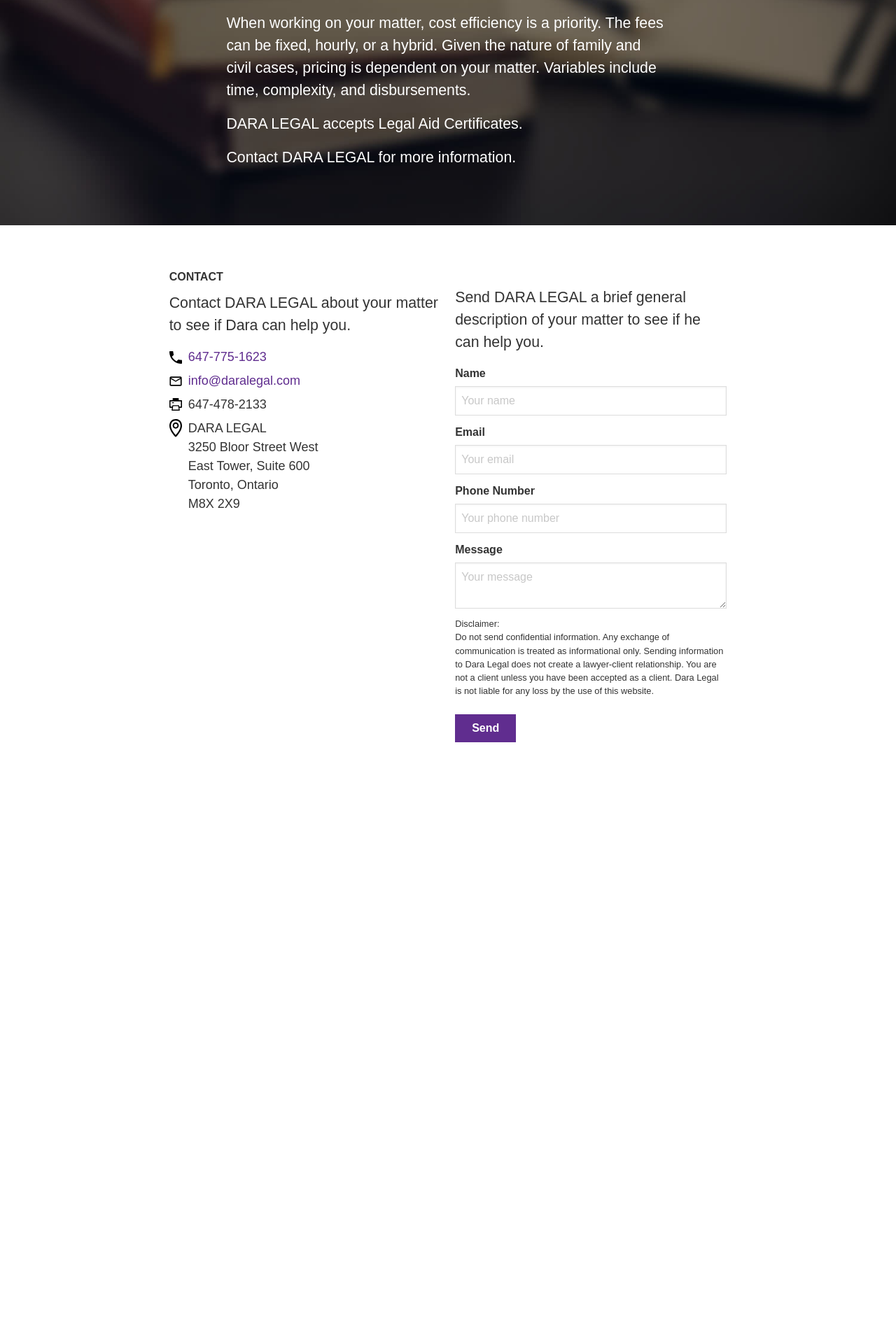
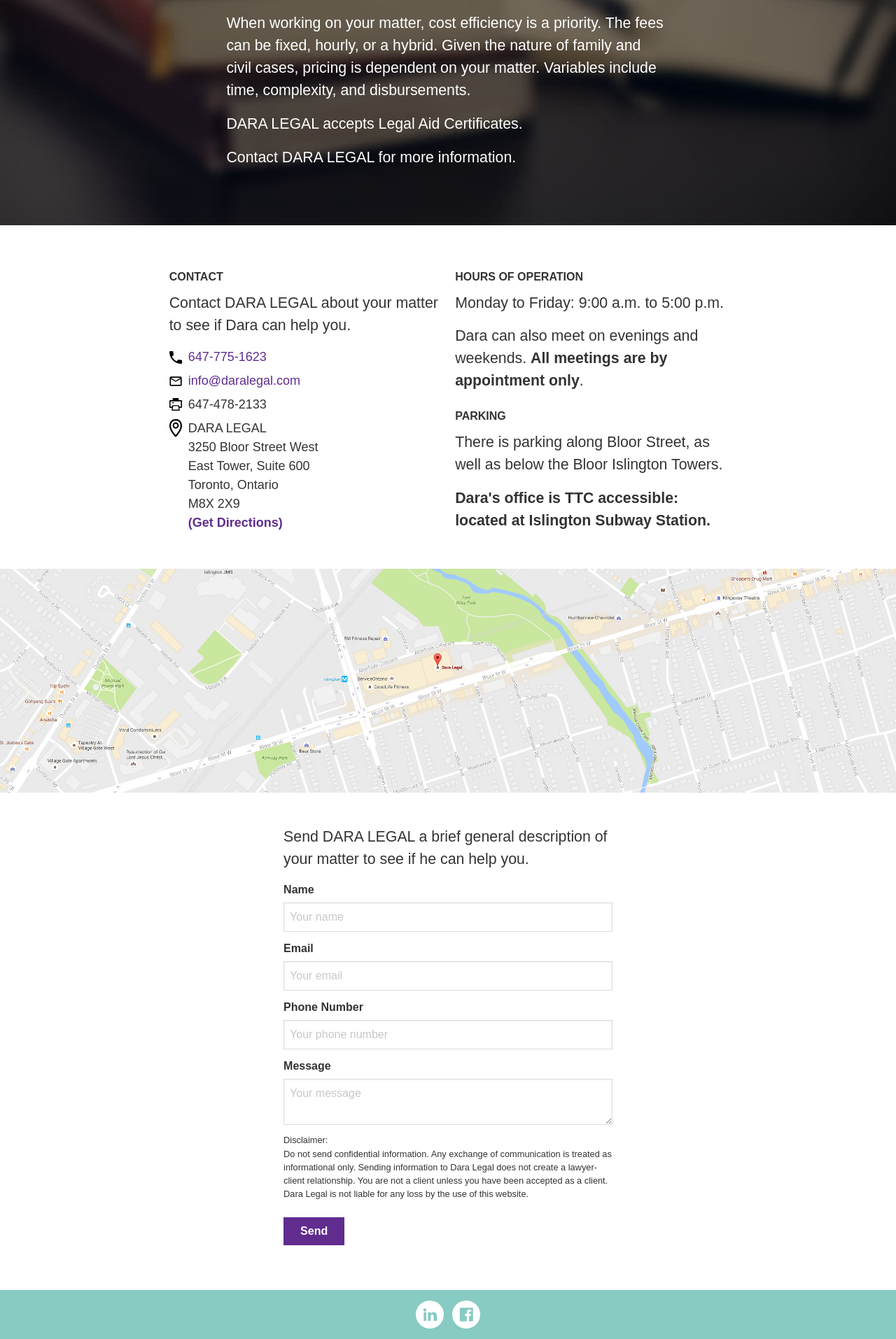
Before and after one commit to daralegal/daralegal.github.io, a Jekyll site: the page built from index.html, in a window 1280 px wide. Shown: the part 2078-3992 px from the top of the page at 70% size. Built offline with Jekyll 4.4.1, drawn with Linux system fonts in a browser that asks for light colours; nearby versions of some CDN libraries.

Commit message:
Updates to location

```diff
--- a/_includes/footer.html
+++ b/_includes/footer.html
@@ -1,2 +1,8 @@
 <footer>
+  <div class="wrapper">
+    <ul>
+      <li class="linkedin"><a href="//www.linkedin.com/company/dara-legal">LinkedIn</a></li>
+      <li class="facebook"><a href="//www.facebook.com/daralegaltoronto/">Facebook</a></li>
+    </ul>
+  </div>
 </footer>
--- a/_sass/_article.scss
+++ b/_sass/_article.scss
@@ -84,7 +84,7 @@ article {
       font-style: normal;
     }
   }
-  form {
+  div.location-info {
     margin-top: $base-spacing;
     @include span-columns(10 of 12);
     @include shift(1);
@@ -95,6 +95,19 @@ article {
     @media screen and (min-width: 980px) {
       @include span-columns(5 of 12);
       @include shift(0);
+    }
+  }
+  form {
+    margin-top: 0;
+    @include span-columns(10 of 12);
+    @include shift(1);
+    input[type="submit"] {
+      clear: both;
+      margin-top: $base-spacing;
+    }
+    @media screen and (min-width: 980px) {
+      @include span-columns(6 of 12);
+      @include shift(3);
     }
   }
   section {
@@ -153,6 +166,14 @@ article {
         }
       }
     }
+    &#location {
+      div.content {
+        @media screen and (min-width: 980px) {
+          @include span-columns(5 of 12);
+          @include shift(1);
+        }
+      }
+    }
     &#contact {
       div.content {
         @media screen and (min-width: 980px) {
@@ -181,3 +202,92 @@ article {
     }
   }
 }
+
+div.more-content {
+  @include span-columns(10 of 12);
+  @include shift(1);
+  @media screen and (min-width: 980px) {
+    @include span-columns(5 of 12);
+    @include shift(0);
+  }
+}
+
+div.hours, div.parking {
+  margin-top: $small-spacing;
+  @media screen and (min-width: 980px) {
+    margin-top: 0;
+  }
+  h2 {
+    font-size: modular-scale(-1);
+    font-weight: 600;
+    @media screen and (min-width: 640px) {
+      font-size: modular-scale(0);
+    }
+  }
+}
+
+div.parking {
+  margin-top: $base-spacing;
+}
+
+p.ttc {
+  margin-top: $small-spacing;
+}
+
+div.map-container {
+  margin-top: $base-spacing*1.5;
+  height: 200px;
+  background: url(../img/map.jpg) no-repeat center center;
+  background-size: cover;
+  margin-bottom: $base-spacing*2;
+  @media screen and (min-width: 640px) {
+    height: 320px;
+  }
+}
+
+footer {
+  background: $turqouise;
+  padding: $small-spacing 0;
+  @media screen and (min-width: 980px) {
+    padding: $small-spacing*1.25 0;
+  }
+  div.wrapper {
+    @include outer-container();
+  }
+  ul {
+    text-align: right;
+    @include span-columns(10 of 12);
+    @include shift(1);
+    @media screen and (min-width: 980px) {
+      text-align: center;
+    }
+    li {
+      display: inline-block;
+      margin: 0 4px;
+      a {
+        width: 32px;
+        height: 32px;
+        display: block;
+        text-indent: 999em;
+        @media screen and (min-width: 980px) {
+          width: 40px;
+          height: 40px;
+        }
+      }
+      &.linkedin {
+        a {
+          background: url(../img/linkedin.svg) no-repeat center center;
+        }
+      }
+      &.facebook {
+        a {
+          background: url(../img/facebook.svg) no-repeat center center;
+        }
+      }
+    }
+  }
+}
+
+div.main {
+  overflow-x: hidden;
+}
--- a/index.html
+++ b/index.html
@@ -145,9 +145,29 @@ layout: default
               <span itemprop="addressRegion">Ontario</span><br/>
               <span itemprop="postalCode">M8X 2X9</span>
             </address>
+            <a href="https://www.google.ca/maps/dir/''/daralegal/@43.6456766,-79.5912018,12z/data=!3m1!4b1!4m8!4m7!1m0!1m5!1m1!1s0x882b37ae819f7b7f:0x123097d8e310d917!2m2!1d-79.521162!2d43.645698"><strong>(Get Directions)</strong></a>
           </dd>
         </dl>
       </div>
+      <div class="more-content">
+        <div class="hours">
+
+          <h2>Hours of Operation</h2>
+          <p>Monday to Friday: 9:00 a.m. to 5:00 p.m.</p>
+          <p>Dara can also meet on evenings and weekends. <strong>All meetings are by appointment only</strong>.</p>
+        </div>
+        <div class="parking">
+          <h2>Parking</h2>
+          <p>There is parking along Bloor Street, as well as below the Bloor Islington Towers.</p>
+          <p class="ttc"><strong>Dara's office is TTC accessible: located at Islington Subway Station.</strong></p>
+        </div>
+      </div>
+    </div>
+    <a href="https://www.google.ca/maps/place/Dara+Legal/@43.6451312,-79.5207221,17z/data=!4m5!3m4!1s0x882b37ae819f7b7f:0x123097d8e310d917!8m2!3d43.645698!4d-79.521162">
+    <div class="map-container">
+    </div>
+  </a>
+  <div class="wrapper">
     <form action="//formspree.io/info@daralegal.com"
           method="POST">
           <p>Send DARA LEGAL a brief general description of your matter to see if he can help you.</p>
```
Also changed, not shown: img/facebook.svg (added), img/linkedin.svg (added), img/map.jpg (added), img/map.png (added). Lines whose indentation alone changed are shown as unchanged.
